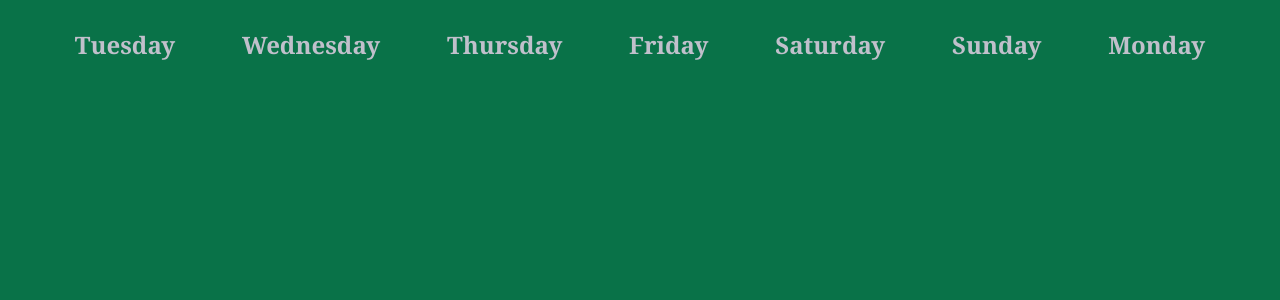
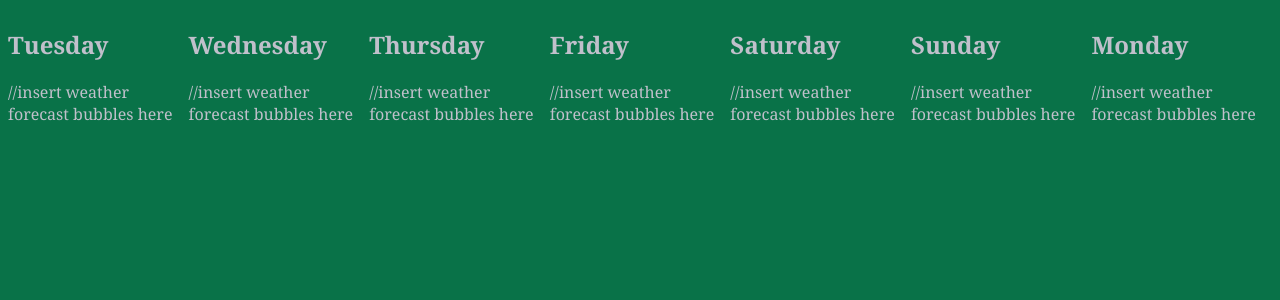
Before and after one commit to brunscii/react-weather, a React (Vite) app: page / in a window 1280 px wide. Shown: the top 300 px of the page. Built offline with nearby package versions, Linux system fonts and the light colour scheme.

Commit message:
added todo comment

```diff
--- a/src/ForecastSorted.tsx
+++ b/src/ForecastSorted.tsx
@@ -30,6 +30,7 @@ export function ForecastSorted( ){
           return (
           <div className="day-box">
             <h2>{day}</h2>
+            //insert weather forecast bubbles here
           </div>
           )
         })
```
